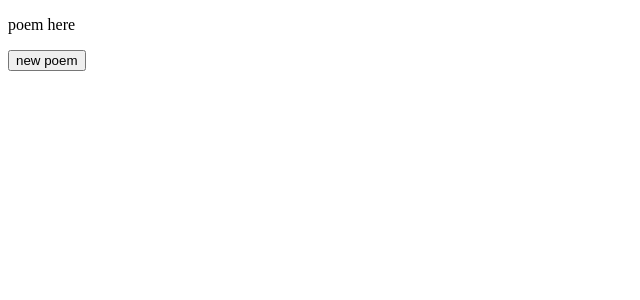
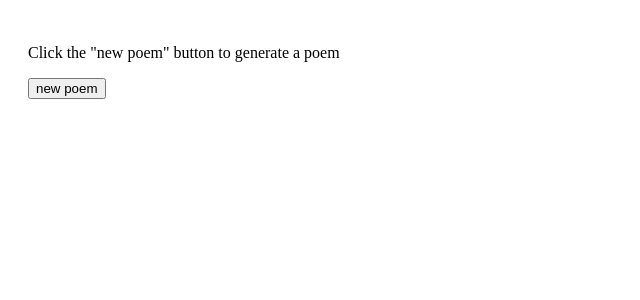
Before and after one commit to LINDGRENBA/react-poem-generator, a React (Create React App) app: page / in a window 1280 px wide. Shown: the top 300 px of the page, without its empty margins (0-640 px from the left). Built offline with nearby package versions, Linux system fonts and the light colour scheme; the HTML template or start-up script is replaced by a standard one.

Commit message:
Add padding to App.

```diff
--- /dev/null
+++ b/src/App.css
@@ -0,0 +1,3 @@
+body {
+  padding: 20px;
+}
--- a/src/App.js
+++ b/src/App.js
@@ -1,4 +1,5 @@
 import React from 'react';
+import './App.css';
 import Poem from './components/Poem';
 
 const App = () => {
--- a/src/components/Poem.js
+++ b/src/components/Poem.js
@@ -2,7 +2,7 @@ import React, { useState } from 'react';
 import axios from 'axios';
 
 const Poem = ({ text }) => {
-  const [poem, setPoem] = useState('poem here');
+  const [poem, setPoem] = useState('Click the "new poem" button to generate a poem');
 
 
 
```
